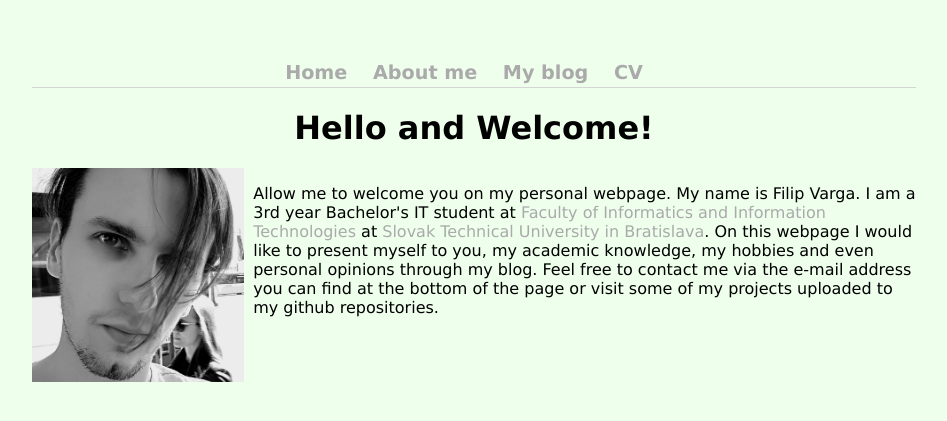
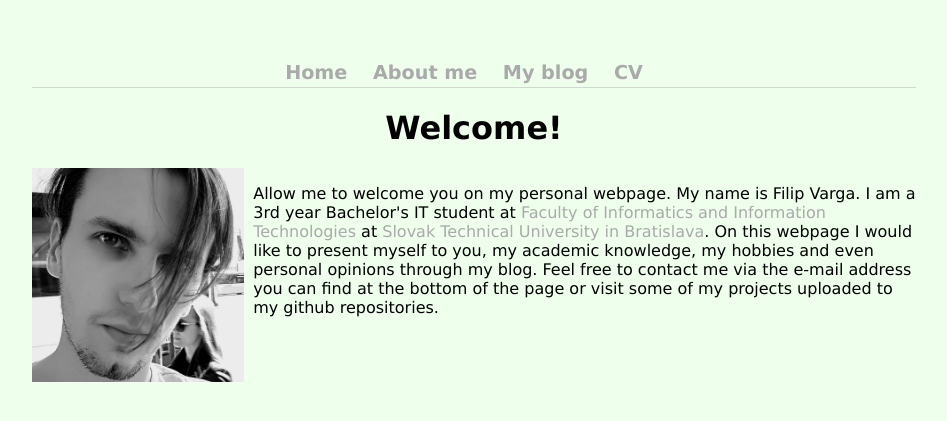
Before and after one commit to sammael9/sammael9.github.io, a Jekyll site: the page built from index.html, in a window 1280 px wide, cut to the strip 0-458 px from the top of the page. Shown: the top 421 px of the strip, without its empty margins (166-1113 px from the left). Built offline with Jekyll 4.4.1, drawn with Linux system fonts in a browser that asks for light colours.

Commit message:
Update main.html

```diff
--- a/_layouts/main.html
+++ b/_layouts/main.html
@@ -1,7 +1,7 @@
 ---
 layout: default
 ---
-	<h1>Hello and Welcome!</h1>
+	<h1>Welcome!</h1>
 	<div class="row">
 		<div class="column left"">
 			<p><div class="column1_content">
```
